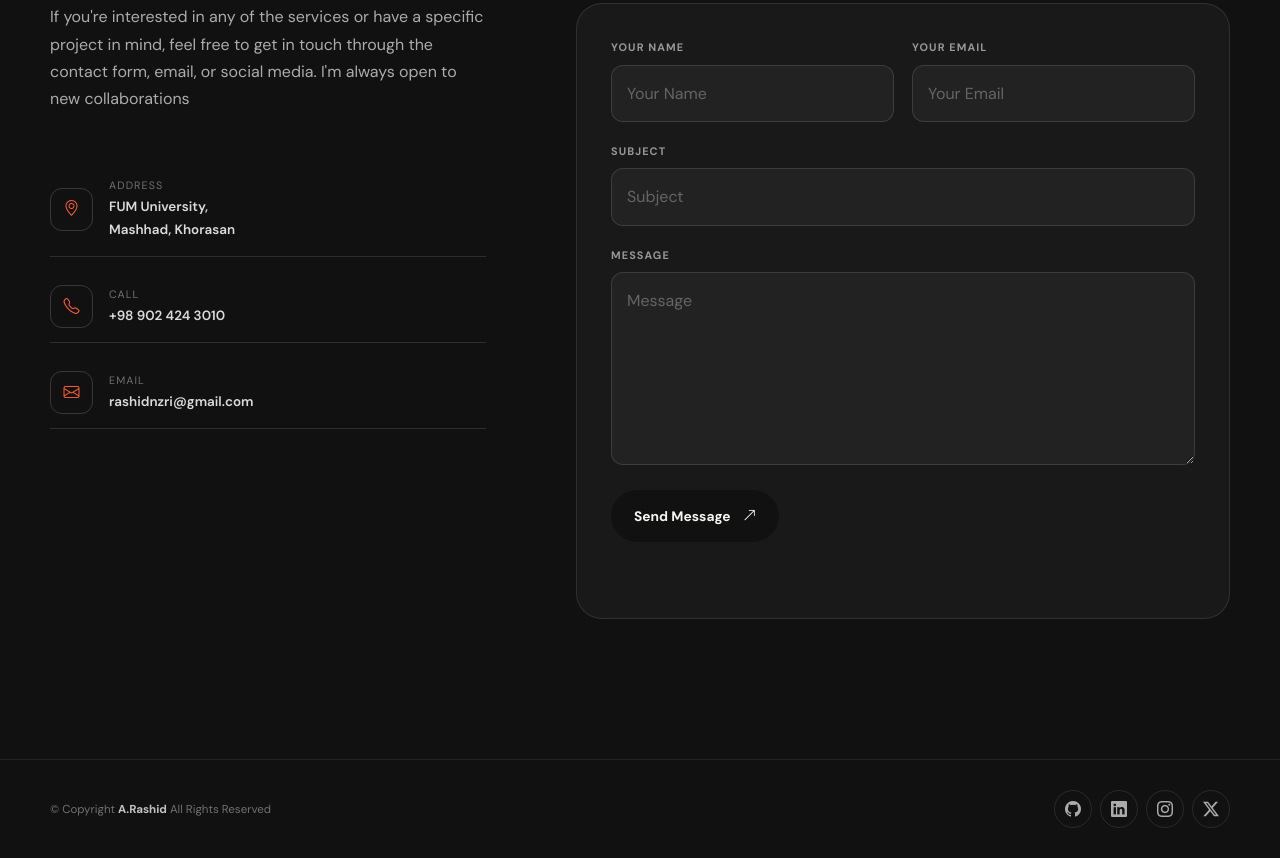
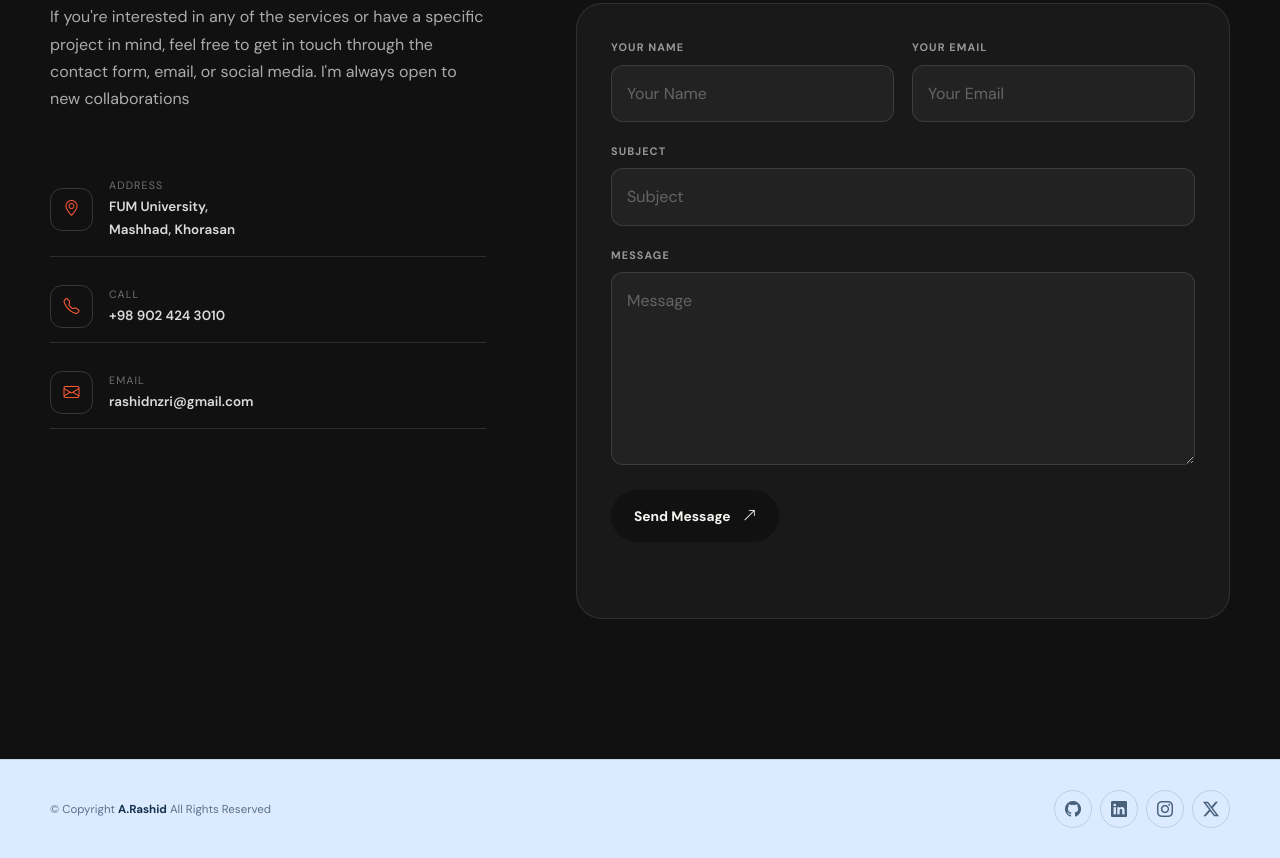
Before and after one commit to arashid02-n/portfolio, a plain HTML site: page index.html in a window 1280 px wide. Shown: the part 4993-5851 px from the top of the page. Drawn offline with nearby package versions, Linux system fonts and the light colour scheme.

Commit message:
Update style.css

```diff
--- a/css/style.css
+++ b/css/style.css
@@ -1769,13 +1769,13 @@ body.dark-mode .contact-section {
 /* =========================================================
    FOOTER
 ========================================================= */
-
 .site-footer {
   padding: 30px 0;
 
-  background: var(--dark);
-
-  border-top: 1px solid rgba(255, 255, 255, 0.08);
+  background: #dbeafe;
+  color: #16324f;
+
+  border-top: 1px solid rgba(22, 50, 79, 0.12);
 }
 
 .footer-inner {
@@ -1789,13 +1789,13 @@ body.dark-mode .contact-section {
 .footer-inner p {
   margin: 0;
 
-  color: rgba(255, 255, 255, 0.4);
+  color: rgba(22, 50, 79, 0.65);
 
   font-size: 0.72rem;
 }
 
 .footer-inner strong {
-  color: rgba(255, 255, 255, 0.75);
+  color: #16324f;
 }
 
 .social-links {
@@ -1812,11 +1812,11 @@ body.dark-mode .contact-section {
   display: grid;
   place-items: center;
 
-  border: 1px solid rgba(255, 255, 255, 0.1);
+  border: 1px solid rgba(22, 50, 79, 0.15);
 
   border-radius: 50%;
 
-  color: rgba(255, 255, 255, 0.65);
+  color: rgba(22, 50, 79, 0.75);
 
   transition:
     background var(--transition-fast),
@@ -1833,8 +1833,6 @@ body.dark-mode .contact-section {
 
   transform: translateY(-3px);
 }
-
-
 /* =========================================================
    REVEAL ANIMATION
 ========================================================= */
```
